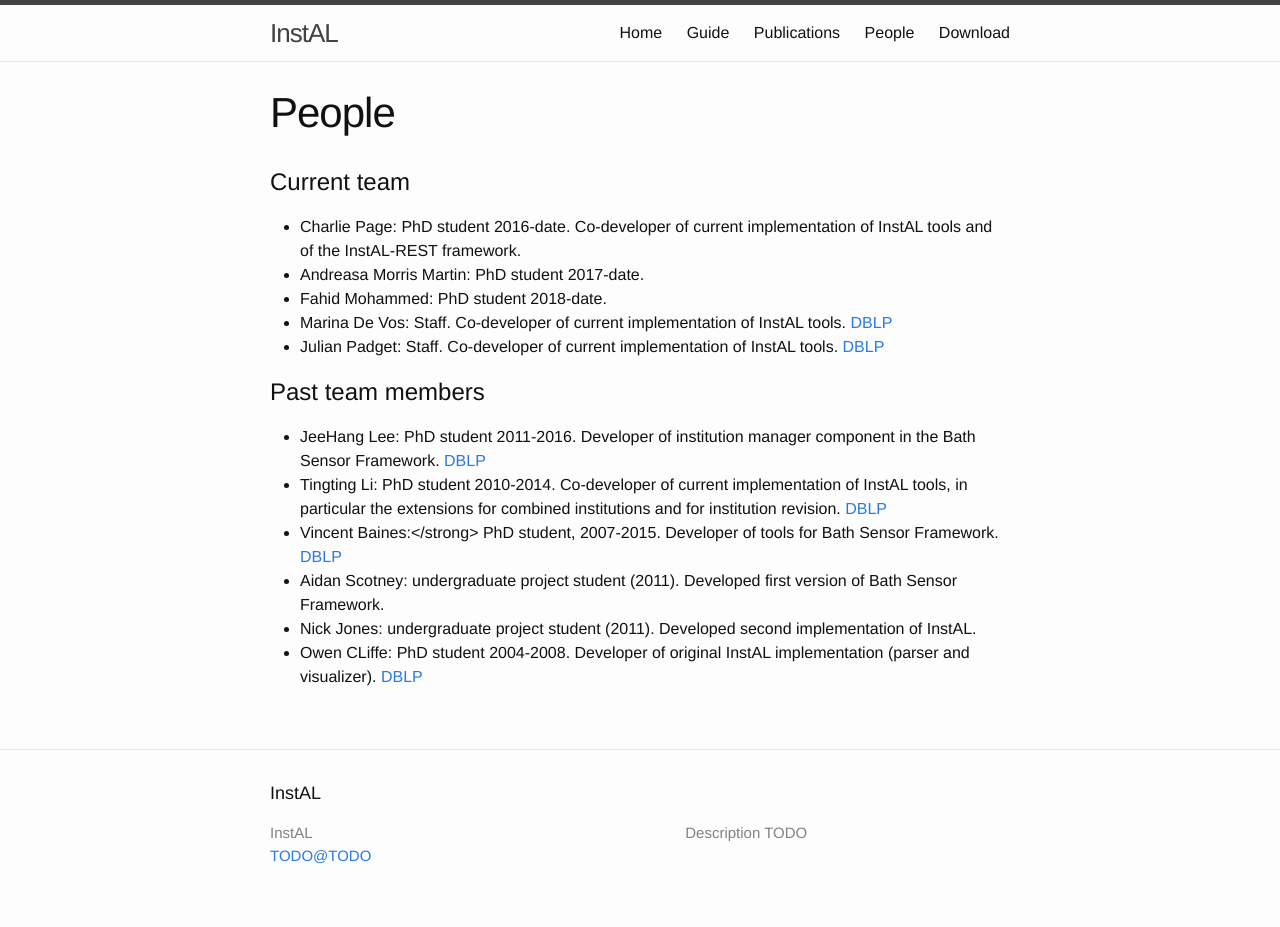
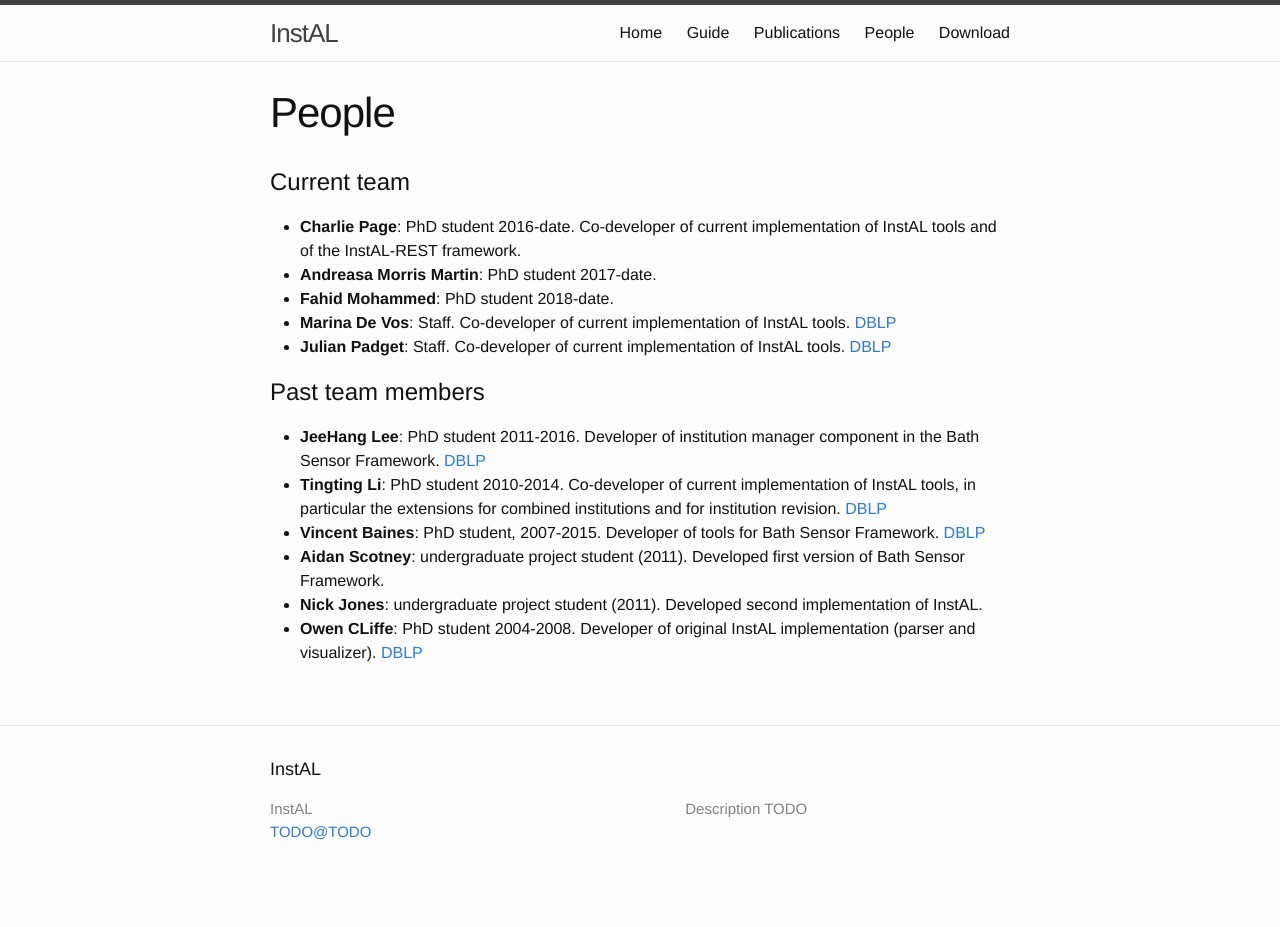
Before and after one commit to instsuite/instsuite.github.io, a Jekyll site: the page built from people.md, in a window 1280 px wide. Built offline with Jekyll 4.4.1, drawn with Linux system fonts in a browser that asks for light colours; after the commit the page ends 903 px from its top, so only the background shows below that.

Commit message:
Update people.md

```diff
--- a/people.md
+++ b/people.md
@@ -4,17 +4,17 @@ title: People
 order: 40
 ---
 # Current team
-* Charlie Page: PhD student 2016-date. Co-developer of current implementation of InstAL tools and of the InstAL-REST framework.
-* Andreasa Morris Martin: PhD student 2017-date.
-* Fahid Mohammed: PhD student 2018-date.
-* Marina De Vos: Staff. Co-developer of current implementation of InstAL tools. <a href="http://www.informatik.uni-trier.de/~ley/pers/hd/v/Vos:Marina_De">DBLP</a>
-* Julian Padget: Staff. Co-developer of current implementation of InstAL tools. <a href="http://www.informatik.uni-trier.de/~ley/pers/hd/p/Padget:Julian">DBLP</a>
+* **Charlie Page**: PhD student 2016-date. Co-developer of current implementation of InstAL tools and of the InstAL-REST framework.
+* **Andreasa Morris Martin**: PhD student 2017-date.
+* **Fahid Mohammed**: PhD student 2018-date.
+* **Marina De Vos**: Staff. Co-developer of current implementation of InstAL tools. <a href="http://www.informatik.uni-trier.de/~ley/pers/hd/v/Vos:Marina_De">DBLP</a>
+* **Julian Padget**: Staff. Co-developer of current implementation of InstAL tools. <a href="http://www.informatik.uni-trier.de/~ley/pers/hd/p/Padget:Julian">DBLP</a>
 
 # Past team members
-* JeeHang Lee: PhD student 2011-2016.  Developer of institution manager component in the Bath Sensor Framework. <a href="http://www.informatik.uni-trier.de/~ley/pers/hd/l/Lee:Jeehang">DBLP</a>
-* Tingting Li: PhD student 2010-2014. Co-developer of current implementation of InstAL tools, in particular the extensions for combined institutions and for institution revision. <a href="http://www.informatik.uni-trier.de/~ley/pers/hd/l/Li:Tingting">DBLP</a>
-* Vincent Baines:</strong> PhD student, 2007-2015.  Developer of tools for Bath Sensor Framework.  <a href="http://www.informatik.uni-trier.de/~ley/pers/hd/b/Baines:Vincent">DBLP</a>
-* Aidan Scotney: undergraduate project student (2011).  Developed first version of Bath Sensor Framework.
-* Nick Jones: undergraduate project student (2011). Developed second implementation of InstAL.
-* Owen CLiffe: PhD student 2004-2008.  Developer of original InstAL implementation (parser and visualizer).
+* **JeeHang Lee**: PhD student 2011-2016.  Developer of institution manager component in the Bath Sensor Framework. <a href="http://www.informatik.uni-trier.de/~ley/pers/hd/l/Lee:Jeehang">DBLP</a>
+* **Tingting Li**: PhD student 2010-2014. Co-developer of current implementation of InstAL tools, in particular the extensions for combined institutions and for institution revision. <a href="http://www.informatik.uni-trier.de/~ley/pers/hd/l/Li:Tingting">DBLP</a>
+* **Vincent Baines**: PhD student, 2007-2015.  Developer of tools for Bath Sensor Framework.  <a href="http://www.informatik.uni-trier.de/~ley/pers/hd/b/Baines:Vincent">DBLP</a>
+* **Aidan Scotney**: undergraduate project student (2011).  Developed first version of Bath Sensor Framework.
+* **Nick Jones**: undergraduate project student (2011). Developed second implementation of InstAL.
+* **Owen CLiffe**: PhD student 2004-2008.  Developer of original InstAL implementation (parser and visualizer).
 	  <a href="http://www.informatik.uni-trier.de/~ley/pers/hd/c/Cliffe:Owen">DBLP</a>
```
